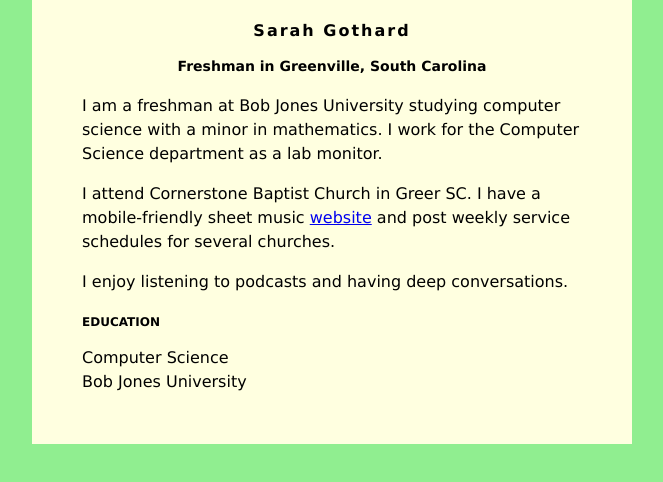
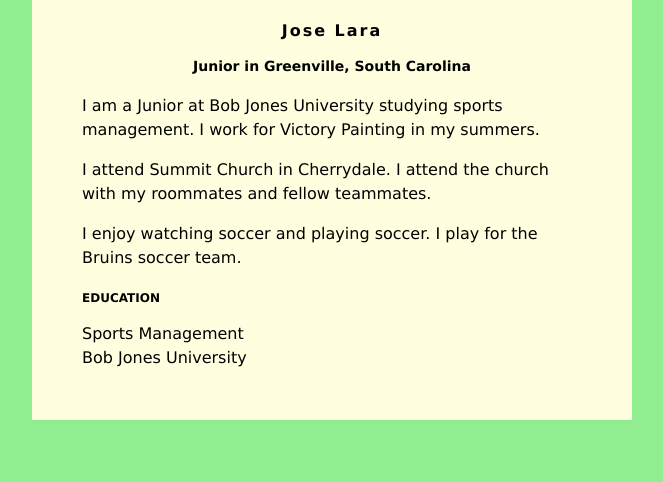
Before and after one commit to jlara622/jlara622.github.io, a plain HTML site: page index.html in a window 1280 px wide. Shown: the whole page, without its empty margins (308-971 px from the left). Drawn offline with Linux system fonts and the light colour scheme.

Commit message:
Update index.html

```diff
--- a/index.html
+++ b/index.html
@@ -30,21 +30,19 @@ h3 {
 </head>
 <body>
     <div id="content">
-        <h1>Sarah Gothard</h1>
-        <h2>Freshman in Greenville, South Carolina</h2>
+        <h1>Jose Lara</h1>
+        <h2>Junior in Greenville, South Carolina</h2>
 
-         <p>I am a freshman at Bob Jones University studying computer science with a minor in
-            mathematics. I work for the Computer Science department as a lab monitor.</p>
+         <p>I am a Junior at Bob Jones University studying sports management.
+             I work for Victory Painting in my summers.</p>
          <p>
-            I attend Cornerstone Baptist Church in Greer SC. I have a mobile-friendly
-            sheet music <a href="https://mobilehymns.org/">website</a> and post weekly service
-            schedules for several churches.
+            I attend Summit Church in Cherrydale. I attend the church with my roommates and fellow teammates.
          </p>
          <p>
-            I enjoy listening to podcasts and having deep conversations.
+            I enjoy watching soccer and playing soccer. I play for the Bruins soccer team.
          </p>
         <h3>EDUCATION</h3>
-        Computer Science<br />
+        Sports Management<br />
         Bob Jones University
     </div>
 
```
